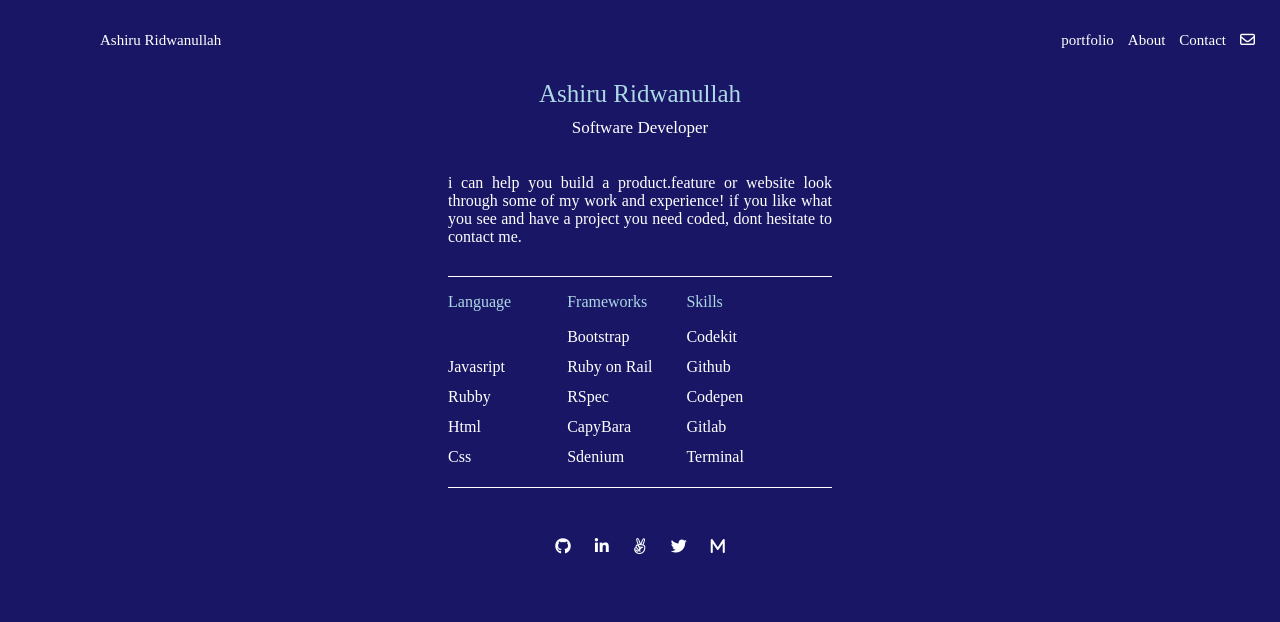
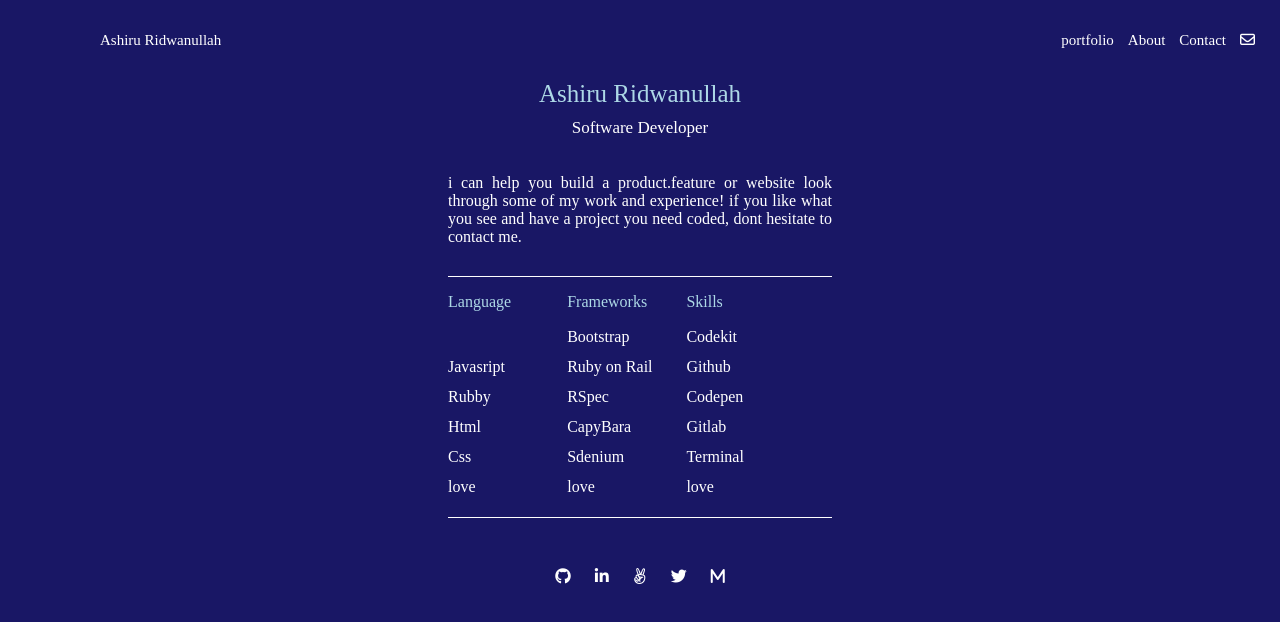
Before and after one commit to Ridor0724/My-portfolio, a plain HTML site: page My-portfolio/index.html in a window 1280 px wide. Drawn offline with Linux system fonts and the light colour scheme.

Commit message:
My-portfolio

```diff
--- a/My-portfolio/index.html
+++ b/My-portfolio/index.html
@@ -34,6 +34,7 @@
         <dd>Rubby</dd>
         <dd>Html</dd>
         <dd>Css</dd>
+        <dd>love</dd>
         </div>
         <div class="tick">
         <div class="dev">
@@ -44,6 +45,7 @@
         <dd>RSpec</dd>
         <dd>CapyBara</dd>
         <dd>Sdenium</dd>
+        <dd>love</dd>
         </div>
         <div class="tick">
         <div class="dev">
@@ -54,6 +56,7 @@
         <dd>Codepen</dd>
         <dd>Gitlab</dd>
         <dd>Terminal</dd>
+        <dd>love</dd>
         </div>
     </dl>
     </div>
```
